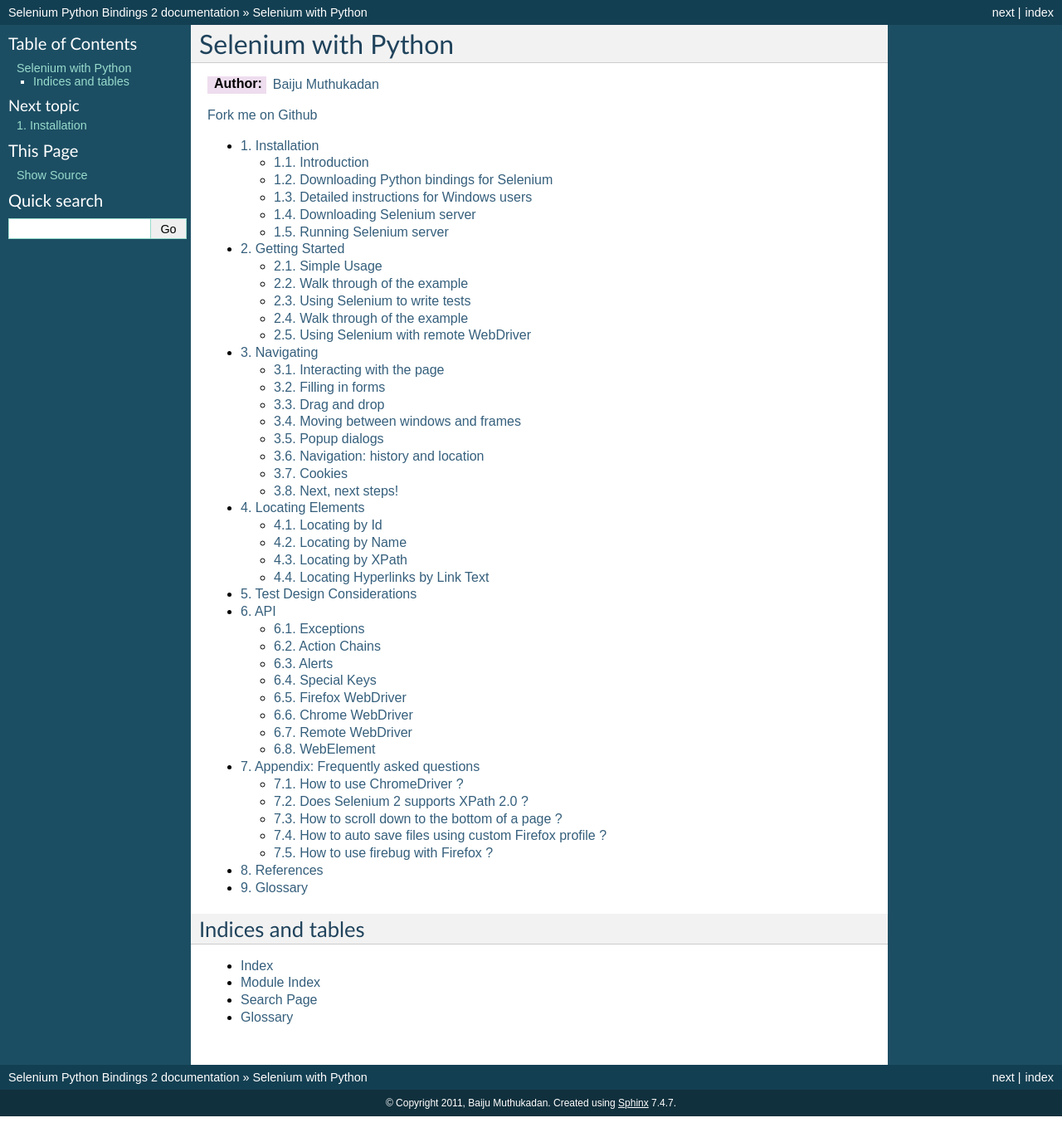
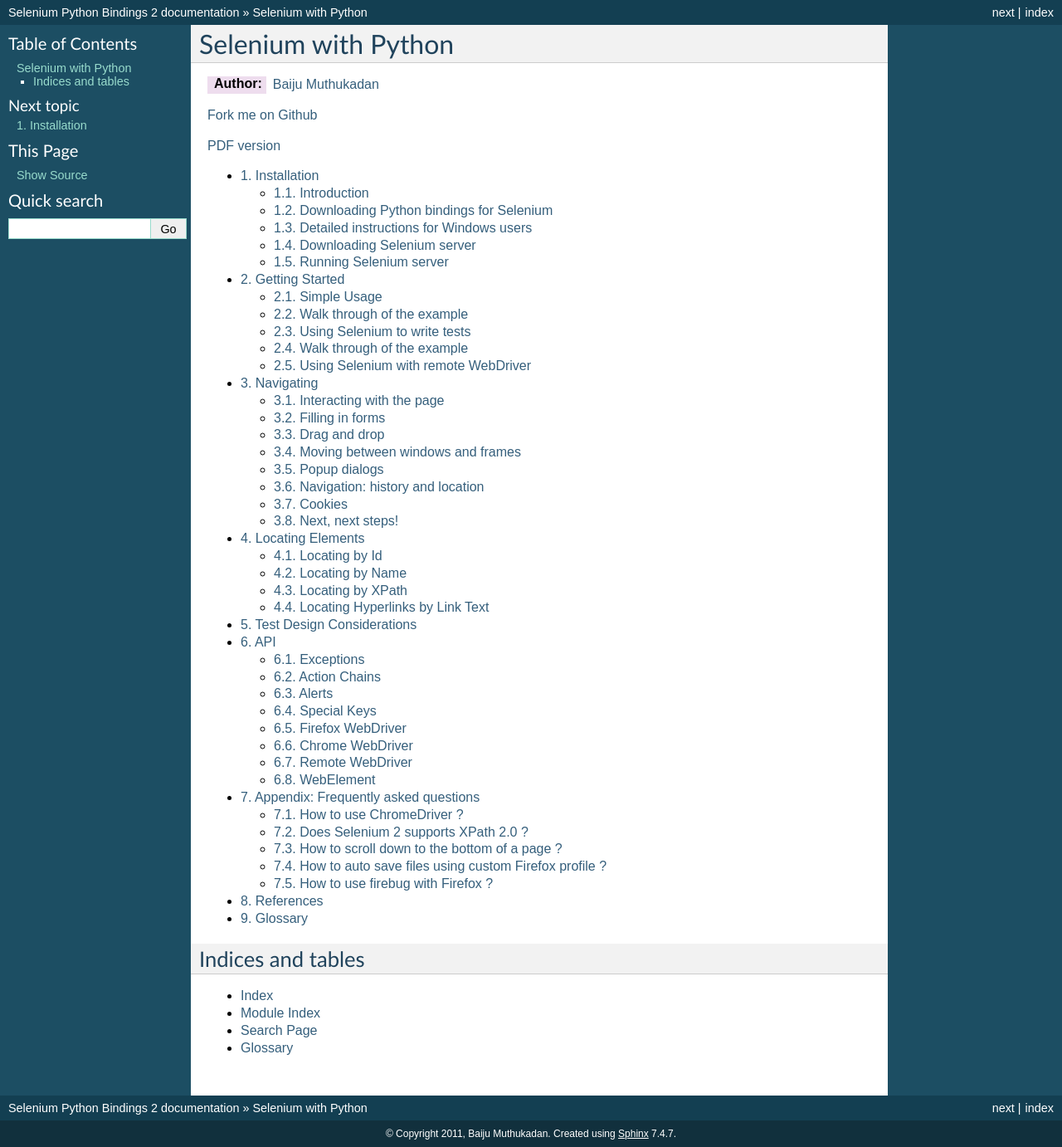
Before and after one commit to baijum/selenium-python, a Sphinx documentation site: the page built from source/index.rst, in a window 1280 px wide. Shown: the whole page at 83% size. Built offline with Sphinx 7.4.7, drawn with Linux system fonts in a browser that asks for light colours; before the commit the page ends 1345 px from its top, so only the background shows below that.

Commit message:
Link to PDF version

```diff
--- a/source/index.rst
+++ b/source/index.rst
@@ -6,6 +6,8 @@
 .. :Version: |version|
 
 `Fork me on Github <https://github.com/baijum/selenium-python>`_
+
+`PDF version <http://media.readthedocs.org/pdf/selenium-python/latest/selenium-python.pdf>`_
 
 .. toctree::
    :numbered:
```
